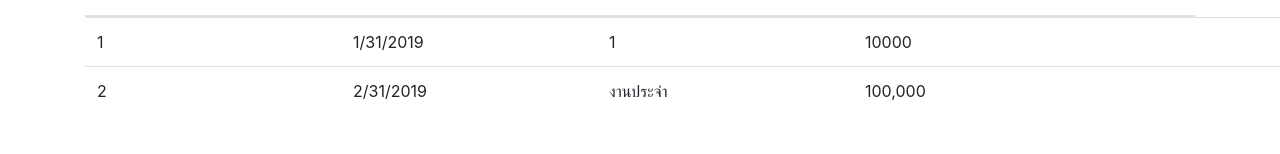
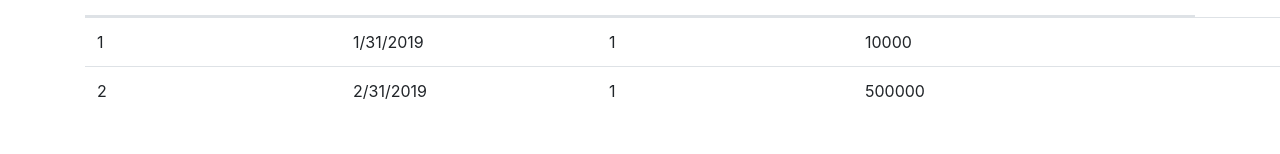
Before and after one commit to vorrawut/ohmymoney, an Angular app: page / in a window 1280 px wide. Shown: the part 146-300 px from the top of the page. Built offline with nearby package versions, Linux system fonts and the light colour scheme.

Commit message:
binging data income

```diff
--- a/src/app/pages/income/income.component.html
+++ b/src/app/pages/income/income.component.html
@@ -18,18 +18,11 @@
             </tr>
         </thead>
         <tbody>
-            <tr>
+            <tr *ngFor="let income of incomes">
                 <td>{{income.id}}</td>
                 <td>{{income.date}}</td>
                 <td>{{income.incomeNameGroupId}}</td>
                 <td>{{income.amount}}</td>
-                <td></td>
-            </tr>
-            <tr>
-                <td>2</td>
-                <td>2/31/2019</td>
-                <td>งานประจำ</td>
-                <td>100,000</td>
                 <td></td>
             </tr>
         </tbody>
--- a/src/app/pages/income/income.component.ts
+++ b/src/app/pages/income/income.component.ts
@@ -10,16 +10,25 @@ import { Income } from 'src/app/models/income';
 export class IncomeComponent implements OnInit {
   constructor(private modalService: BsModalService) {}
   modalRef: BsModalRef;
-  income: Income;
+  incomes: Income[];
 
   ngOnInit() {
-    this.income = {
-      id: 1,
-      incomeGroupId: 1,
-      incomeNameGroupId: 1,
-      amount: 10000,
-      date: '1/31/2019'
-    };
+    this.incomes = [
+      {
+        id: 1,
+        incomeGroupId: 1,
+        incomeNameGroupId: 1,
+        amount: 10000,
+        date: '1/31/2019'
+      },
+      {
+        id: 2,
+        incomeGroupId: 1,
+        incomeNameGroupId: 1,
+        amount: 500000,
+        date: '2/31/2019'
+      }
+    ];
   }
 
   openModal(template: TemplateRef<any>) {
```
